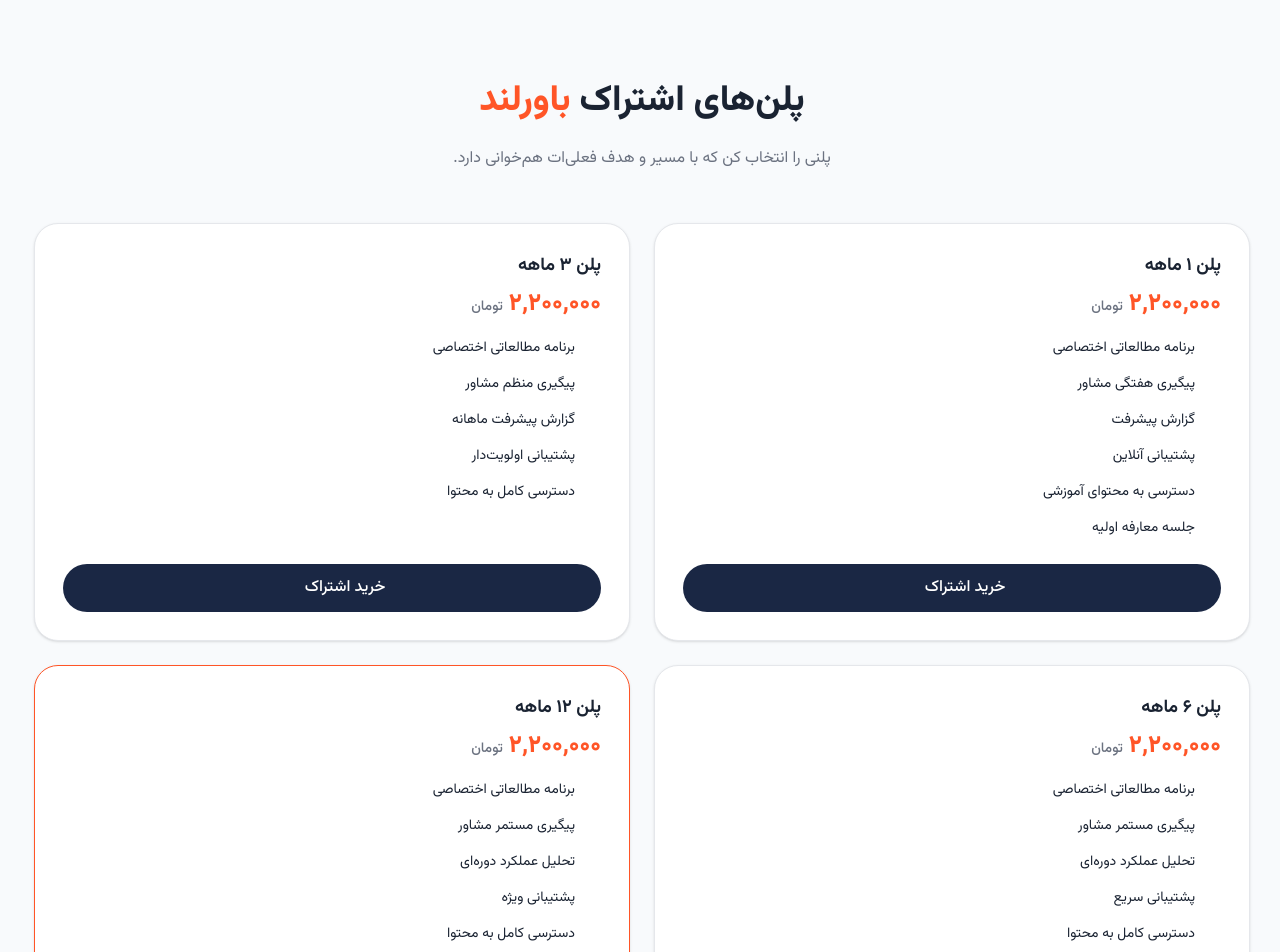
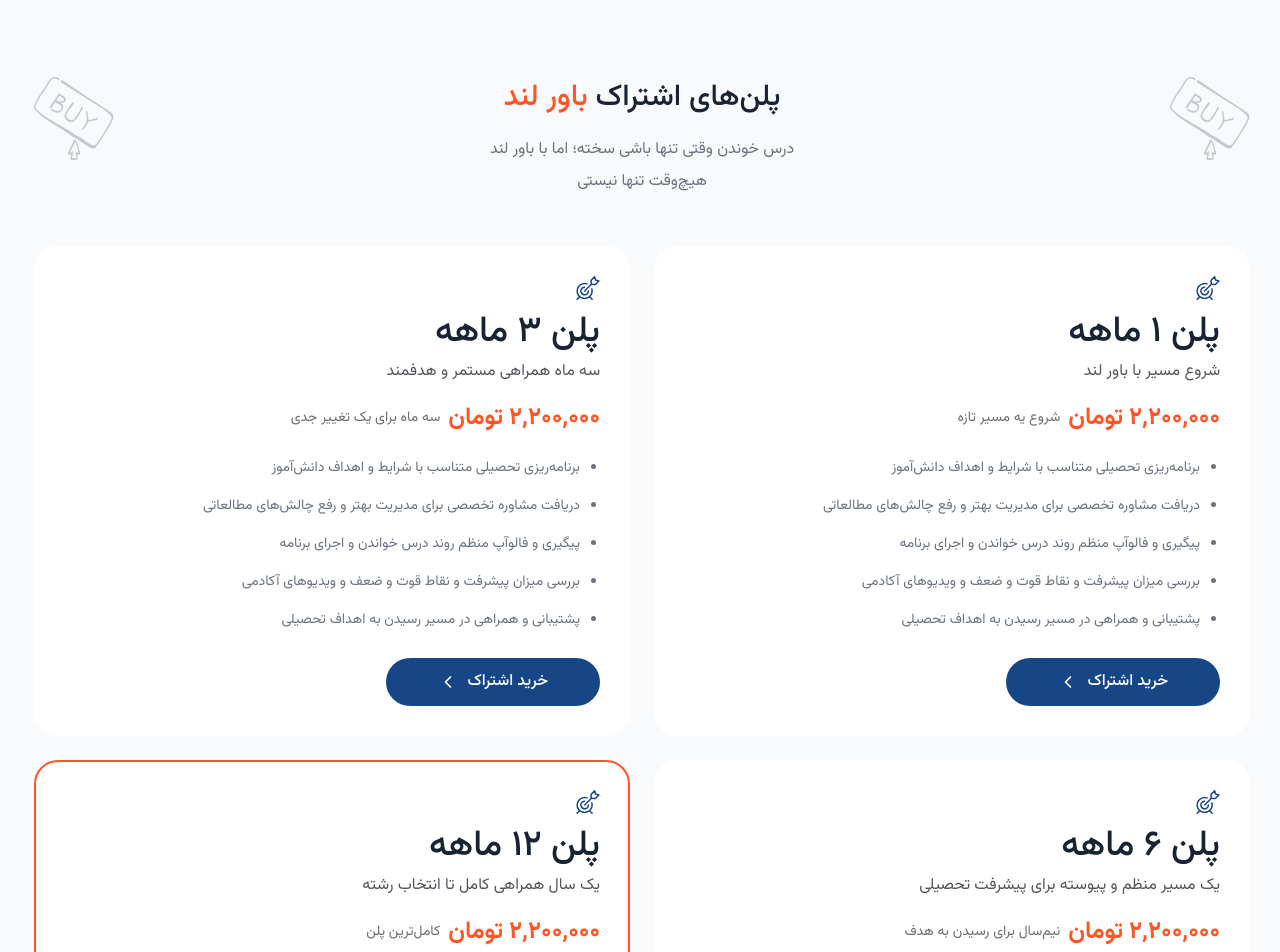
Before and after one commit to separsco/bavarland, a Next.js app: page / in a window 1280 px wide. Shown: the part 3440-4392 px from the top of the page. Built offline with nearby package versions, Linux system fonts and the light colour scheme.

Commit message:
create PricingCard

```diff
--- a/components/home/PricingSection.tsx
+++ b/components/home/PricingSection.tsx
@@ -1,134 +1,162 @@
+"use client";
+
+import { useState } from "react";
+import { ChevronLeft, Crosshair } from "lucide-react";
 import { Button } from "@/components/ui/Button";
-import { IconSlot } from "@/components/ui/IconSlot";
+import {
+  subscriptionPlans,
+  type SubscriptionPlan,
+} from "@/data/subscriptions";
 
-type Plan = {
-  id: string;
-  title: string;
-  price: string;
-  features: string[];
-  featured?: boolean;
-};
+function ActiveIndicator() {
+  return (
+    <svg
+      className="absolute mx-auto left-0 right-0 bottom-0 h-3 w-10  text-primary"
+      xmlns="http://www.w3.org/2000/svg"
+      width="39"
+      height="12"
+      viewBox="0 0 39 12"
+      fill="none"
+      aria-hidden
+    >
+      <path
+        d="M27.0234 6.56152C23.7153 6.56152 21.5507 3.4804 20.2773 0.727539C19.8286 -0.242693 17.775 -0.242692 17.3262 0.727539C16.0528 3.48025 13.8888 6.56125 10.5811 6.56152H27.0234ZM39 11.5947C39 8.81541 37.1125 6.56276 34.7842 6.5625H4.21582C1.88745 6.56275 0 8.8154 0 11.5947H39Z"
+        fill="currentColor"
+      />
+    </svg>
+  );
+}
 
-const plans: Plan[] = [
-  {
-    id: "1m",
-    title: "پلن ۱ ماهه",
-    price: "۲,۲۰۰,۰۰۰",
-    features: [
-      "برنامه مطالعاتی اختصاصی",
-      "پیگیری هفتگی مشاور",
-      "گزارش پیشرفت",
-      "پشتیبانی آنلاین",
-      "دسترسی به محتوای آموزشی",
-      "جلسه معارفه اولیه",
-    ],
-  },
-  {
-    id: "3m",
-    title: "پلن ۳ ماهه",
-    price: "۲,۲۰۰,۰۰۰",
-    features: [
-      "برنامه مطالعاتی اختصاصی",
-      "پیگیری منظم مشاور",
-      "گزارش پیشرفت ماهانه",
-      "پشتیبانی اولویت‌دار",
-      "دسترسی کامل به محتوا",
-    ],
-  },
-  {
-    id: "6m",
-    title: "پلن ۶ ماهه",
-    price: "۲,۲۰۰,۰۰۰",
-    features: [
-      "برنامه مطالعاتی اختصاصی",
-      "پیگیری مستمر مشاور",
-      "تحلیل عملکرد دوره‌ای",
-      "پشتیبانی سریع",
-      "دسترسی کامل به محتوا",
-      "جلسات رفع اشکال",
-    ],
-  },
-  {
-    id: "12m",
-    title: "پلن ۱۲ ماهه",
-    price: "۲,۲۰۰,۰۰۰",
-    featured: true,
-    features: [
-      "برنامه مطالعاتی اختصاصی",
-      "پیگیری مستمر مشاور",
-      "تحلیل عملکرد دوره‌ای",
-      "پشتیبانی ویژه",
-      "دسترسی کامل به محتوا",
-      "جلسات رفع اشکال",
-      "مشاوره انتخاب رشته",
-    ],
-  },
-];
-
-function PricingCard({ plan }: { plan: Plan }) {
+function PricingCard({
+  plan,
+  selected,
+  onSelect,
+}: {
+  plan: SubscriptionPlan;
+  selected: boolean;
+  onSelect: () => void;
+}) {
   return (
     <article
-      className={`flex h-full flex-col rounded-3xl border bg-white p-6 shadow-sm sm:p-7 ${
-        plan.featured ? "border-primary" : "border-border"
+      role="button"
+      tabIndex={0}
+      onClick={onSelect}
+      onKeyDown={(event) => {
+        if (event.key === "Enter" || event.key === " ") {
+          event.preventDefault();
+          onSelect();
+        }
+      }}
+      className={`relative flex h-full cursor-pointer flex-col rounded-3xl border-2 bg-white p-6  transition-colors sm:p-7 ${
+        selected ? "border-primary" : "border-transparent hover:border-border"
       }`}
     >
       <div className="mb-4 flex items-start justify-between gap-3">
-        <div>
-          <h3 className="text-lg font-bold text-foreground">{plan.title}</h3>
-          <p className="mt-2 text-2xl font-extrabold text-primary">
-            {plan.price}{" "}
-            <span className="text-sm font-medium text-muted">تومان</span>
+        <div className="min-w-0">
+
+          <img src="/images/Target Center 1.svg" alt="" className="size-6" />
+
+          <h3 className="text-lg font-medium text-foreground sm:text-4xl pt-3">
+            {plan.title}
+          </h3>
+          <p className="mt-1.5 text-base leading-7 text-[#54555D]">
+            {plan.description}
           </p>
         </div>
-        <IconSlot label={`plan-icon-${plan.id}`} className="size-8" />
+
       </div>
 
-      <ul className="mb-6 flex flex-1 flex-col gap-3">
+      <p className="mb-5 flex items-center gap-2">
+       <div className=" text-primary text-2xl font-bold">
+       <span className="">{plan.price}</span>{" "}
+       <span className="">تومان</span>
+       </div>
+        <span className="text-sm text-[#6D6D74]">{plan.tagline}</span>{" "}
+      </p>
+
+      <ul className="mb-6 flex flex-1 list-disc flex-col gap-2.5 ps-5 text-sm leading-7 text-muted marker:text-muted">
         {plan.features.map((feature) => (
-          <li key={feature} className="flex items-start gap-2.5 text-sm leading-6 text-foreground">
-            <IconSlot label="check-icon" className="mt-0.5 size-4 shrink-0" />
-            <span>{feature}</span>
-          </li>
+          <li key={feature}>{feature}</li>
         ))}
       </ul>
 
       <Button
-        href="/subscriptions"
-        variant={plan.featured ? "primary" : "navy"}
+        href={`/checkout/${plan.id}`}
+        variant={selected ? "primary" : "navy"}
         size="lg"
-        className="w-full"
-        endSlot={<IconSlot label="chevron-icon" className="size-4" />}
+        className={`w-[40%] rounded-full ${
+          selected ? "!bg-primary hover:!bg-primary-hover" : "!bg-[#164685]"
+        }`}
+        endSlot={<ChevronLeft className="size-5" />}
+        onClick={(event) => event.stopPropagation()}
       >
         خرید اشتراک
       </Button>
+
+      {selected && <ActiveIndicator />}
     </article>
   );
 }
 
 export function PricingSection() {
+  const orderedPlans = ["1m", "3m", "6m", "12m"]
+    .map((id) => subscriptionPlans.find((plan) => plan.id === id))
+    .filter((plan): plan is SubscriptionPlan => Boolean(plan));
+
+  const defaultId =
+    orderedPlans.find((plan) => plan.featured)?.id ?? orderedPlans[0].id;
+  const [selectedId, setSelectedId] = useState(defaultId);
+
   return (
     <section className="relative overflow-hidden py-16 sm:py-20">
-      <div className="pointer-events-none absolute inset-y-16 start-0 w-24 opacity-10 sm:w-32">
-        <IconSlot label="pricing-decor-right" className="h-full w-full" />
-      </div>
-      <div className="pointer-events-none absolute inset-y-16 end-0 w-24 opacity-10 sm:w-32">
-        <IconSlot label="pricing-decor-left" className="h-full w-full" />
-      </div>
+      <div className="relative mx-auto w-full max-w-7xl px-4 sm:px-6 lg:px-8">
+        <div
+          aria-hidden
+          className="pointer-events-none absolute start-4 top-0 hidden w-16 opacity-25 sm:start-6 lg:start-8 lg:block xl:w-20"
+        >
+          <img
+            src="/images/buy.svg"
+            alt=""
+            className="h-auto w-full object-contain"
+          />
+        </div>
+        <div
+          aria-hidden
+          className="pointer-events-none absolute end-4 top-0 hidden w-16 opacity-25 sm:end-6 lg:end-8 lg:block xl:w-20"
+        >
+          <img
+            src="/images/buy.svg"
+            alt=""
+            className="h-auto w-full object-contain"
+          />
+        </div>
 
-      <div className="relative mx-auto w-full max-w-7xl px-4 sm:px-6 lg:px-8">
-        <div className="mx-auto mb-8 max-w-3xl text-center sm:mb-12">
-          <h2 className="text-xl font-extrabold leading-snug text-foreground sm:text-3xl lg:text-4xl">
+        <div className="relative mx-auto mb-8 max-w-xl px-2 text-center sm:mb-12 sm:max-w-3xl">
+          <img
+            src="/images/buy.svg"
+            alt=""
+            aria-hidden
+            className="mx-auto mb-4 h-11 w-auto object-contain lg:hidden"
+          />
+          <h2 className="text-xl font-medium leading-snug text-foreground sm:text-3xl lg:text-3xl">
             پلن‌های اشتراک{" "}
-            <span className="text-primary">باورلند</span>
+            <span className="text-primary">باور لند</span>
           </h2>
           <p className="mt-3 text-sm leading-7 text-muted sm:mt-4 sm:text-base sm:leading-8">
-            پلنی را انتخاب کن که با مسیر و هدف فعلی‌ات هم‌خوانی دارد.
+            درس خوندن وقتی تنها باشی سخته؛ اما با باور لند
+            <br />
+            هیچ‌وقت تنها نیستی
           </p>
         </div>
 
-        <div className="grid gap-4 sm:gap-5 md:grid-cols-2 lg:gap-6">
-          {plans.map((plan) => (
-            <PricingCard key={plan.id} plan={plan} />
+        <div className="relative grid gap-4 sm:gap-5 md:grid-cols-2 lg:gap-6">
+          {orderedPlans.map((plan) => (
+            <PricingCard
+              key={plan.id}
+              plan={plan}
+              selected={selectedId === plan.id}
+              onSelect={() => setSelectedId(plan.id)}
+            />
           ))}
         </div>
       </div>
```
Also changed, not shown: public/images/Target Center 1.svg (added), public/images/buy.svg (added).
